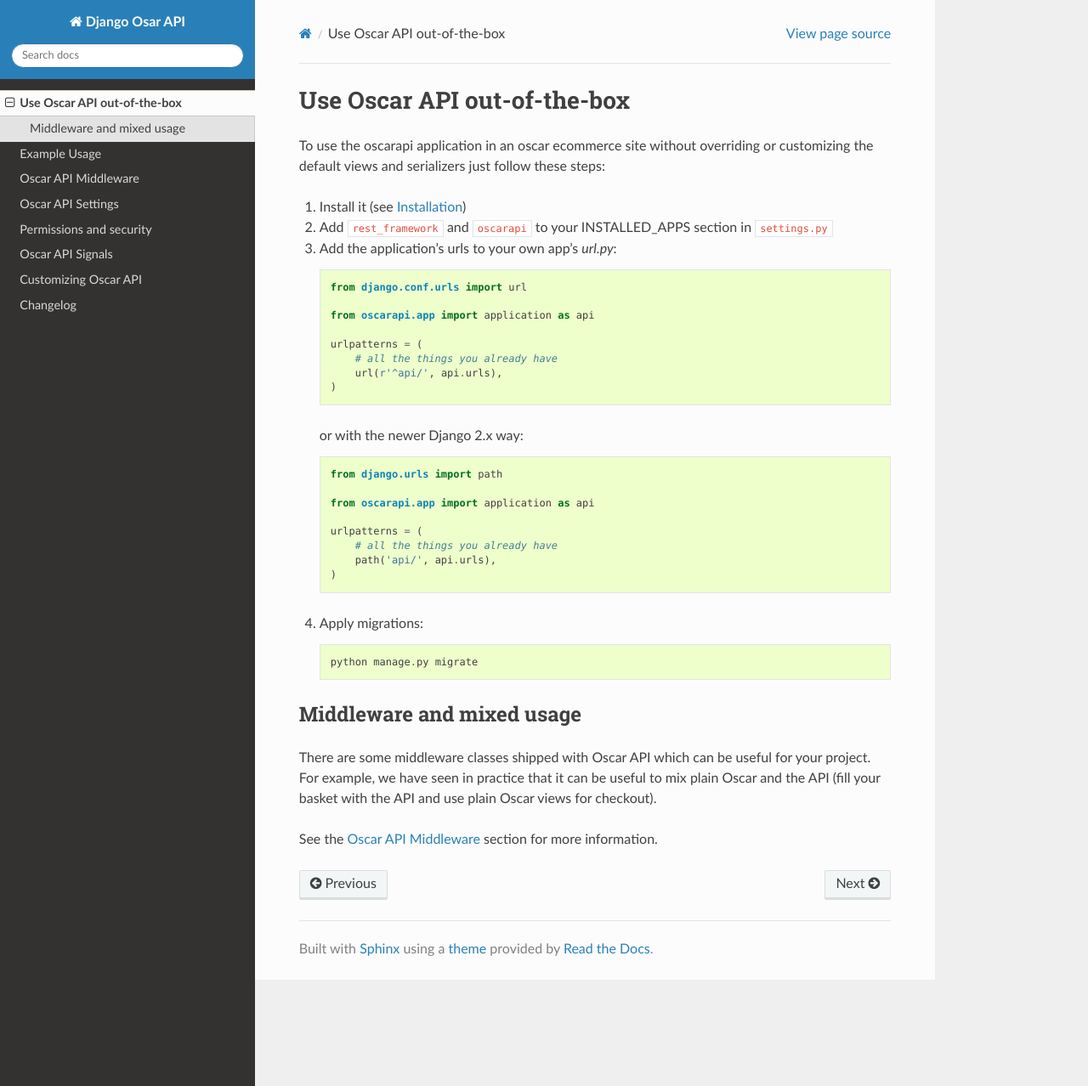
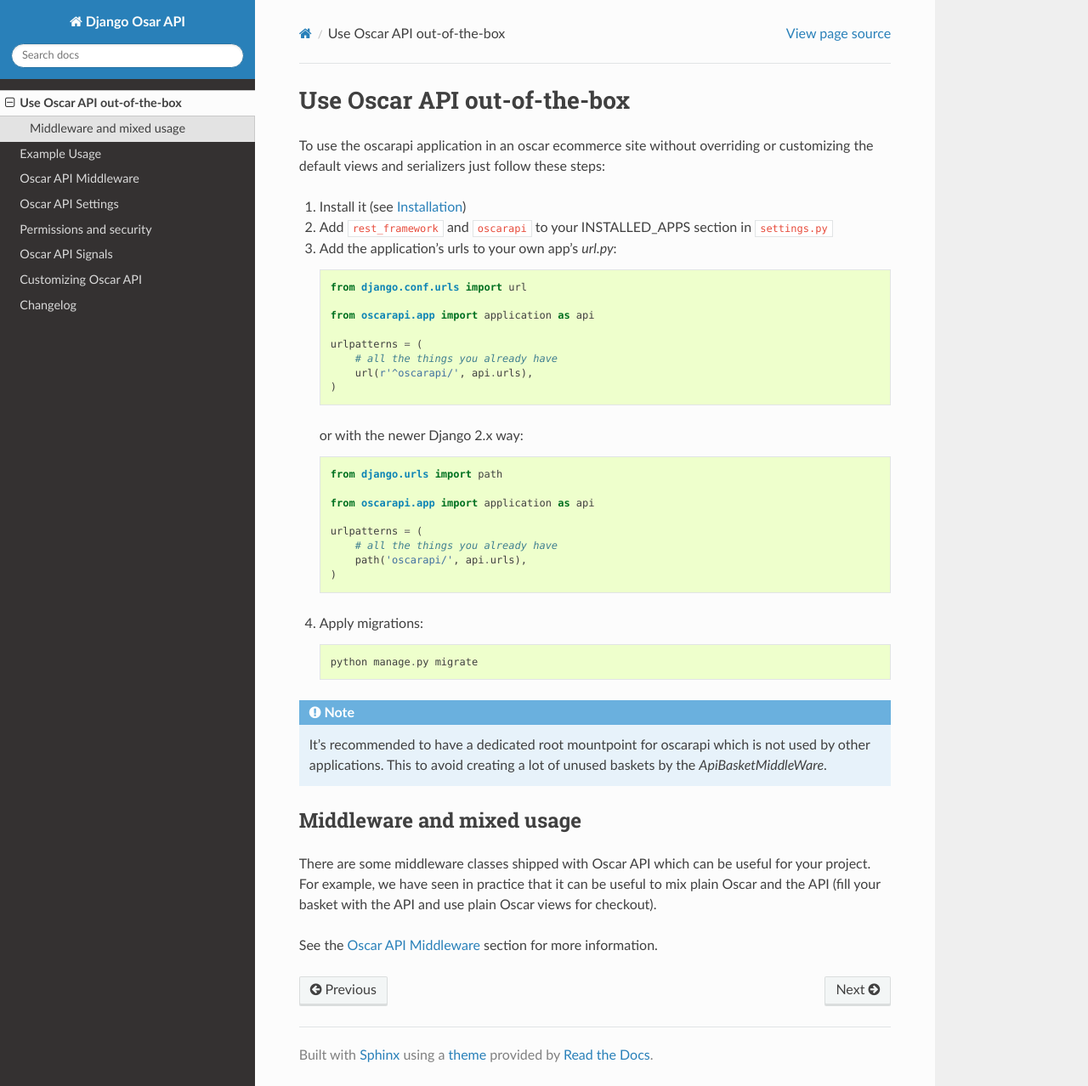
Before and after one commit to django-oscar/django-oscar-api, a Sphinx documentation site: the page built from docs/source/usage/outofthebox.rst, in a window 1280 px wide and 1278 px high. Shown: the whole window at 85% size. Built offline with Sphinx 7.4.7 and the Read the Docs theme 2.0.0, drawn with Linux system fonts in a browser that asks for light colours.

Commit message:
Documented mountpoint caveat described in #149

```diff
--- a/README.rst
+++ b/README.rst
@@ -37,7 +37,7 @@
 
     urlpatterns = (
         # all the things you already have
-        url(r'^api/', api.urls),
+        url(r'^oscarapi/', api.urls),
     )
 
    or with the newer Django 2.x way::
@@ -48,7 +48,7 @@
 
     urlpatterns = (
         # all the things you already have
-        path('api/', api.urls),
+        path('oscarapi/', api.urls),
     )
 
 4. Apply migrations::
--- a/docs/source/usage/outofthebox.rst
+++ b/docs/source/usage/outofthebox.rst
@@ -14,7 +14,7 @@
 
     urlpatterns = (
         # all the things you already have
-        url(r'^api/', api.urls),
+        url(r'^oscarapi/', api.urls),
     )
 
    or with the newer Django 2.x way::
@@ -25,13 +25,15 @@
 
     urlpatterns = (
         # all the things you already have
-        path('api/', api.urls),
+        path('oscarapi/', api.urls),
     )
 
 4. Apply migrations::
 
     python manage.py migrate
 
+.. note::
+    It's recommended to have a dedicated root mountpoint for oscarapi which is not used by other applications. This to avoid creating a lot of unused baskets by the `ApiBasketMiddleWare`.
 
 .. _mixed-usage-label:
 
```
